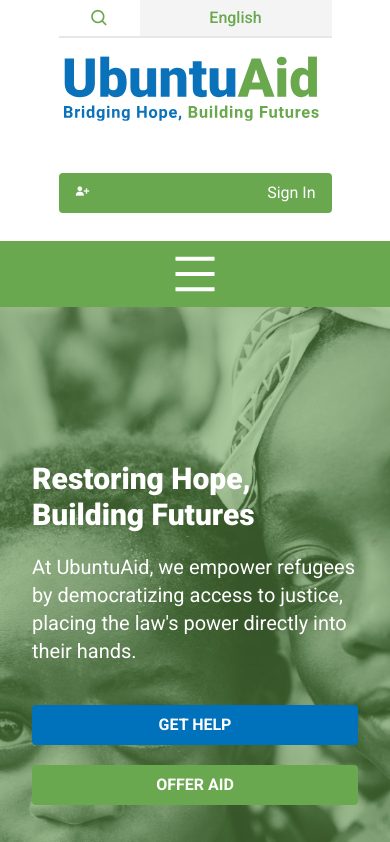
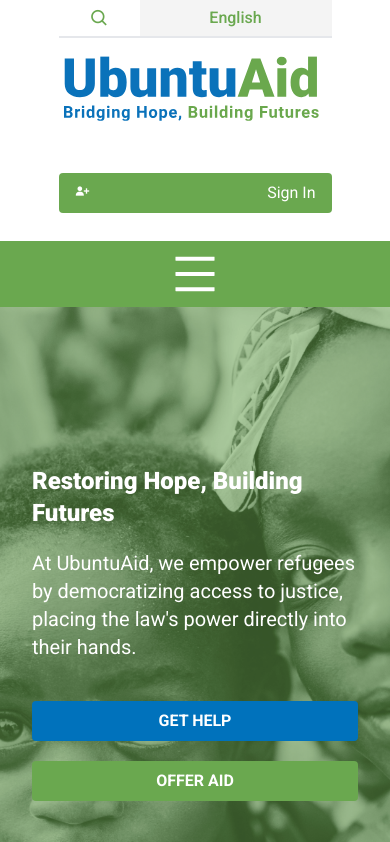
Before and after one commit to ubuntuAid/ubuntuAid-application, a React (Vite) app: page / in a window 390 px wide. Shown: the top 842 px of the page. Built offline with nearby package versions, Linux system fonts and the light colour scheme; no server answers.

Commit message:
Change size of the Home screen title

```diff
--- a/src/pages/HomePage.jsx
+++ b/src/pages/HomePage.jsx
@@ -15,7 +15,7 @@
       <section id="bg_image" className="flex justify-evenly items-center">
         <div className="md:w-[70%] p-8">
           <div className="md:flex-1 md:w-1/2 ">
-            <h1 className="lg:text-7xl text-3xl font-black text-white mb-5 md:leading-[1.15]">
+            <h1 className="lg:text-7xl text-2xl font-black text-white mb-5 md:leading-[1.15]">
               Restoring Hope, Building Futures
             </h1>
             <p className="text-xl mb-5 text-white">
```
